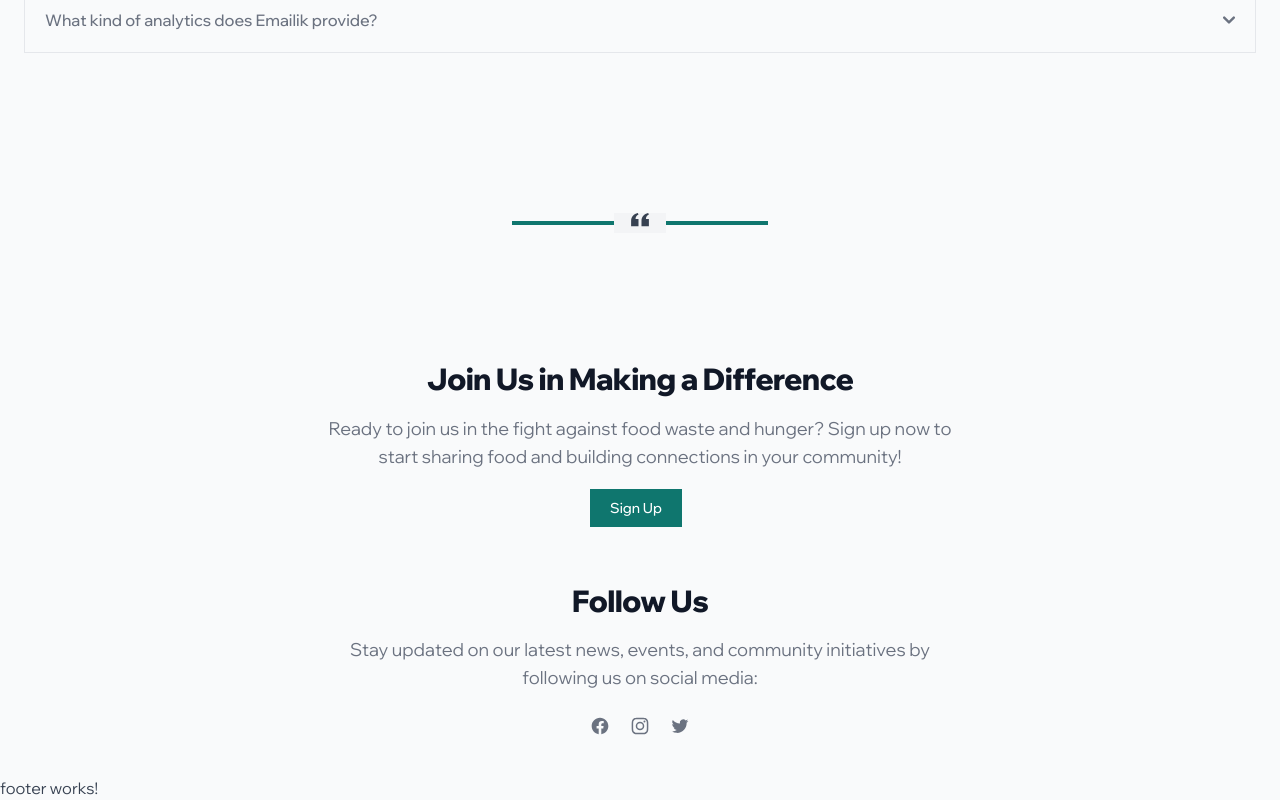
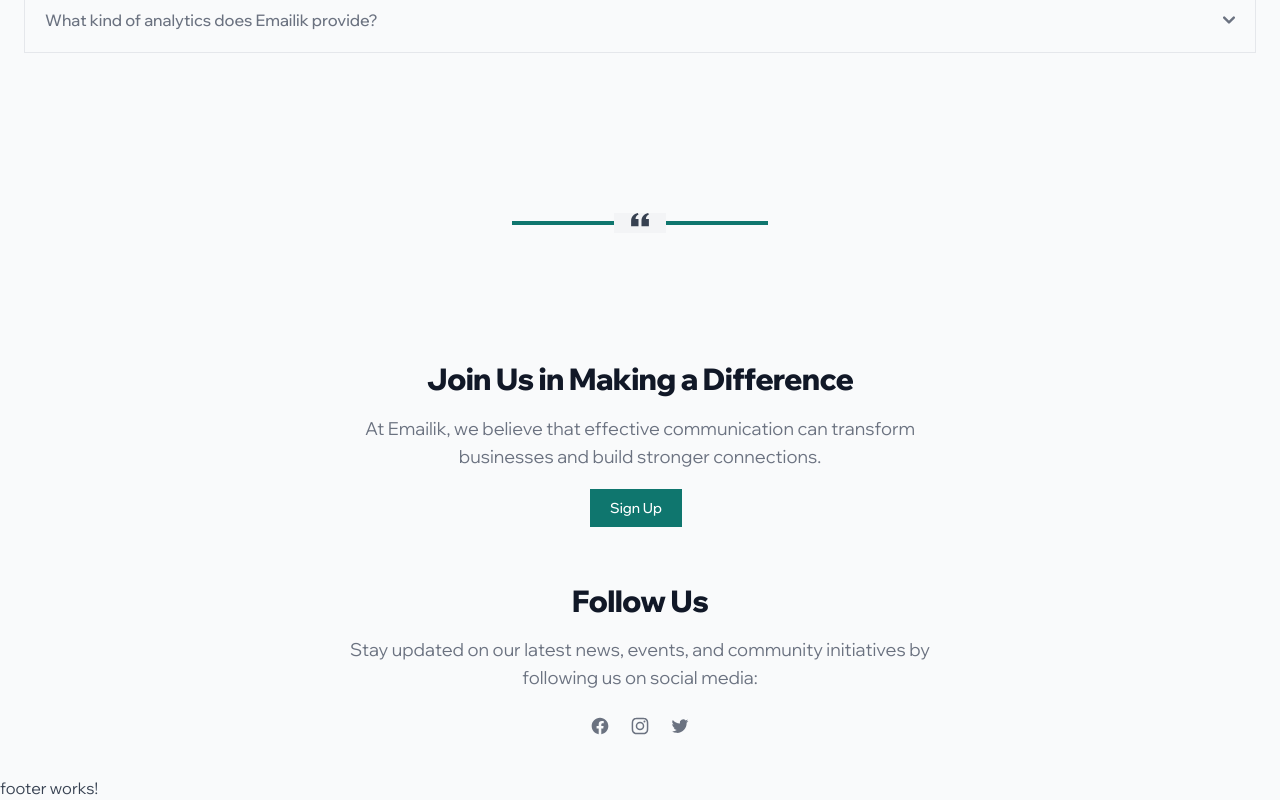
Before and after one commit to Hamzaelghazouani1/emailik, an Angular app in the folder frontend/: page / in a window 1280 px wide. Shown: the part 1651-2451 px from the top of the page. Built offline with nearby package versions, Linux system fonts and the light colour scheme.

Commit message:
frontend: change some text

```diff
--- a/frontend/src/app/feature/landing-page/landing-page.component.html
+++ b/frontend/src/app/feature/landing-page/landing-page.component.html
@@ -165,8 +165,7 @@
           Join Us in Making a Difference
         </h2>
         <p class="mb-6 font-light text-gray-500 font-sans md:text-lg">
-          Ready to join us in the fight against food waste and hunger? Sign up
-          now to start sharing food and building connections in your community!
+          At Emailik, we believe that effective communication can transform businesses and build stronger connections.
         </p>
         <a [routerLink]="['/signup']" routerLinkActive="router-link-active"
           class="text-white mb-5 bg-primary-700 hover:bg-primary-800 focus:ring-4 focus:ring-primary-300 font-medium text-sm px-5 py-2.5 mr-2 mb-2focus:outline-none">Sign
```
